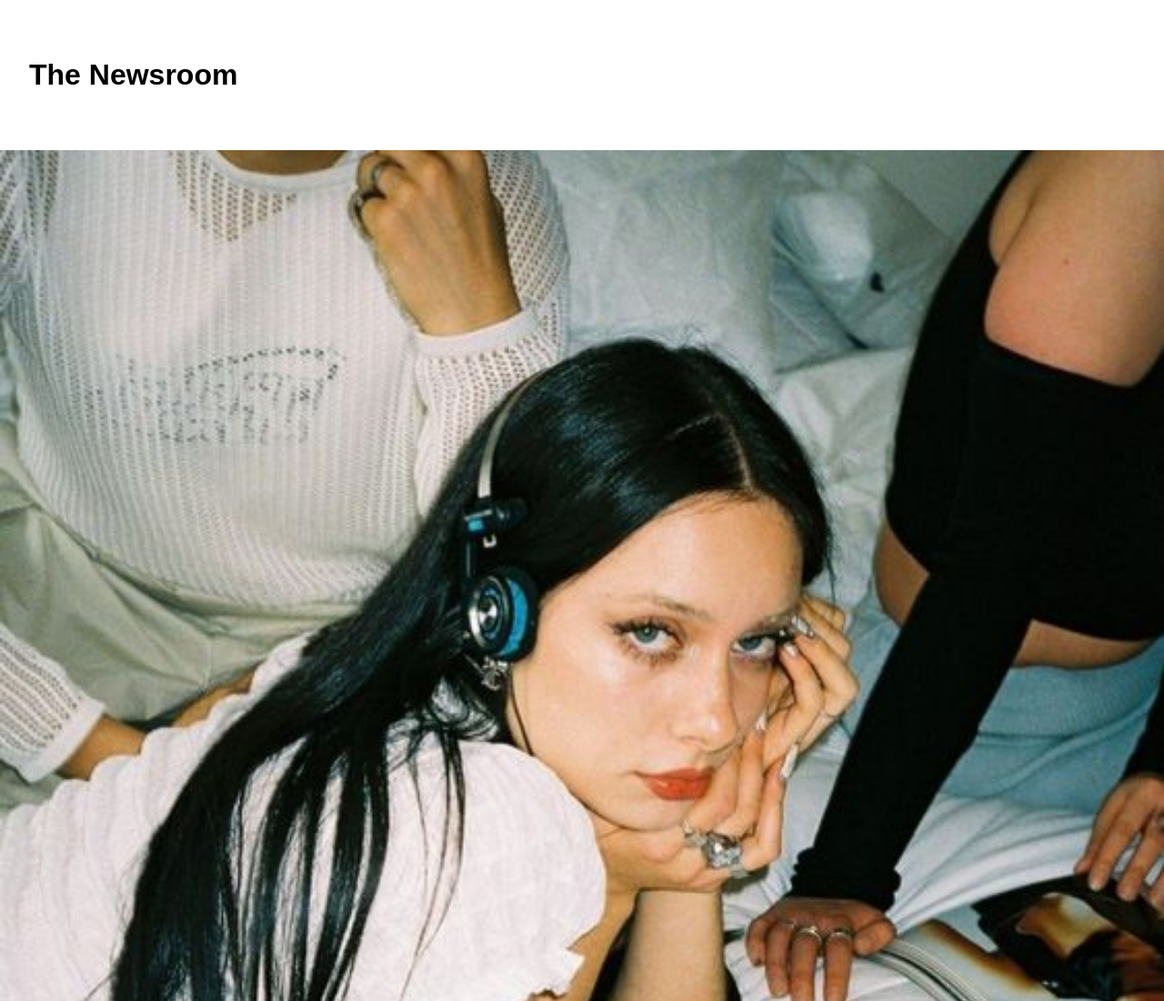
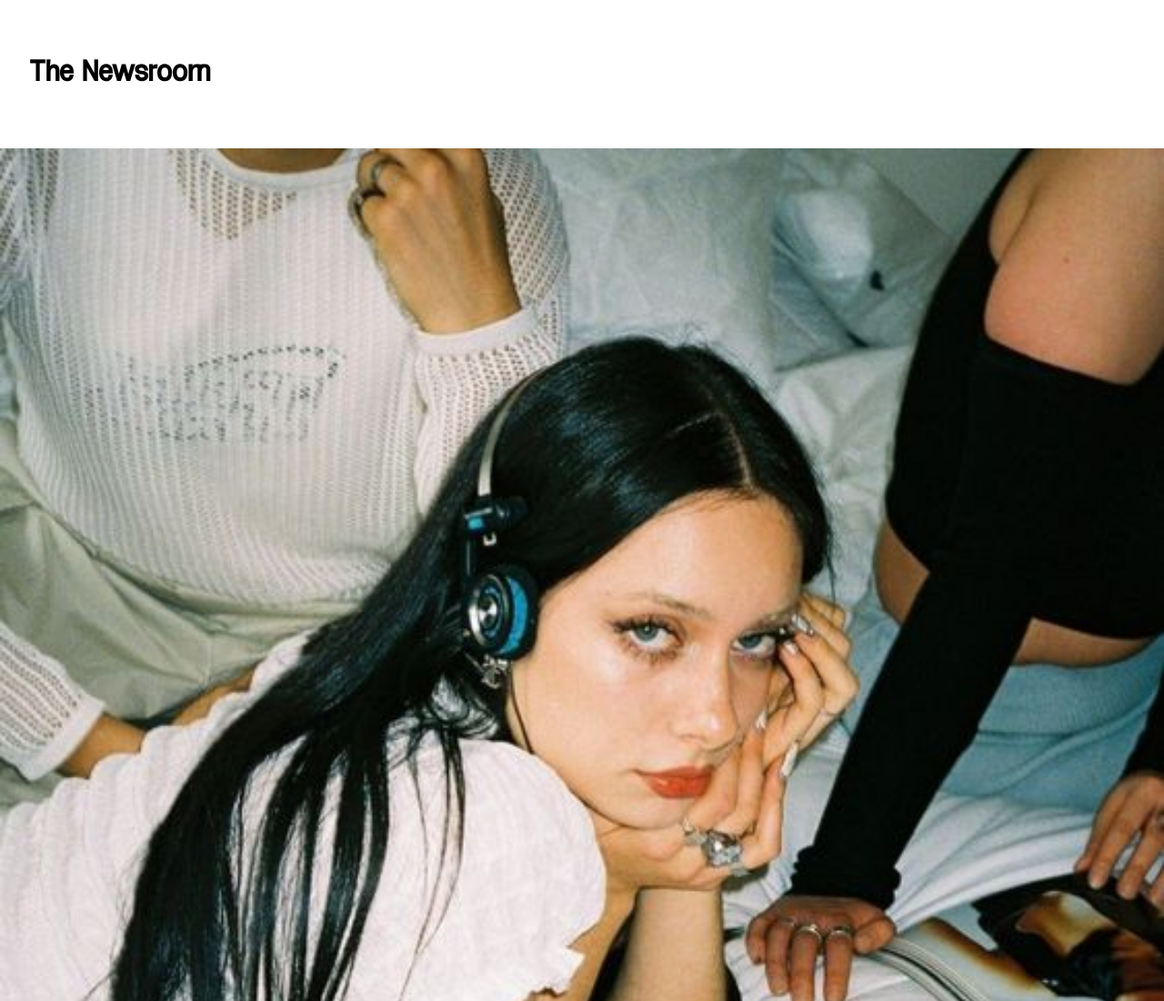
Before and after one commit to senagab/liquid-distortion-study, a website built with Parcel: page src/index.html in a window 1280 px wide. Shown: the top 1100 px of the page at 91% size. Built offline with nearby package versions, Linux system fonts and the light colour scheme.

Commit message:
feat: fontface + variables scss sheet

```diff
--- /dev/null
+++ b/src/styles/_variables.scss
@@ -0,0 +1,5 @@
+@font-face {
+    font-family: 'Projekt Blackbird';
+    src: url(../assets/fonts/Projekt\ Blackbird.otf);
+    font-weight: 400;
+}
--- a/src/styles/main.scss
+++ b/src/styles/main.scss
@@ -1,3 +1,5 @@
+@use 'variables';
+
 *{
     margin: 0;
     padding: 0;
@@ -24,7 +26,7 @@ img {
         padding: 4em 2em;
 
         h1 {
-            font-family: 'Dahlia', sans-serif;
+            font-family: 'Projekt Blackbird', sans-serif;
         }
     }
 }
```
Also changed, not shown: src/assets/fonts/Projekt Blackbird.otf (added).
